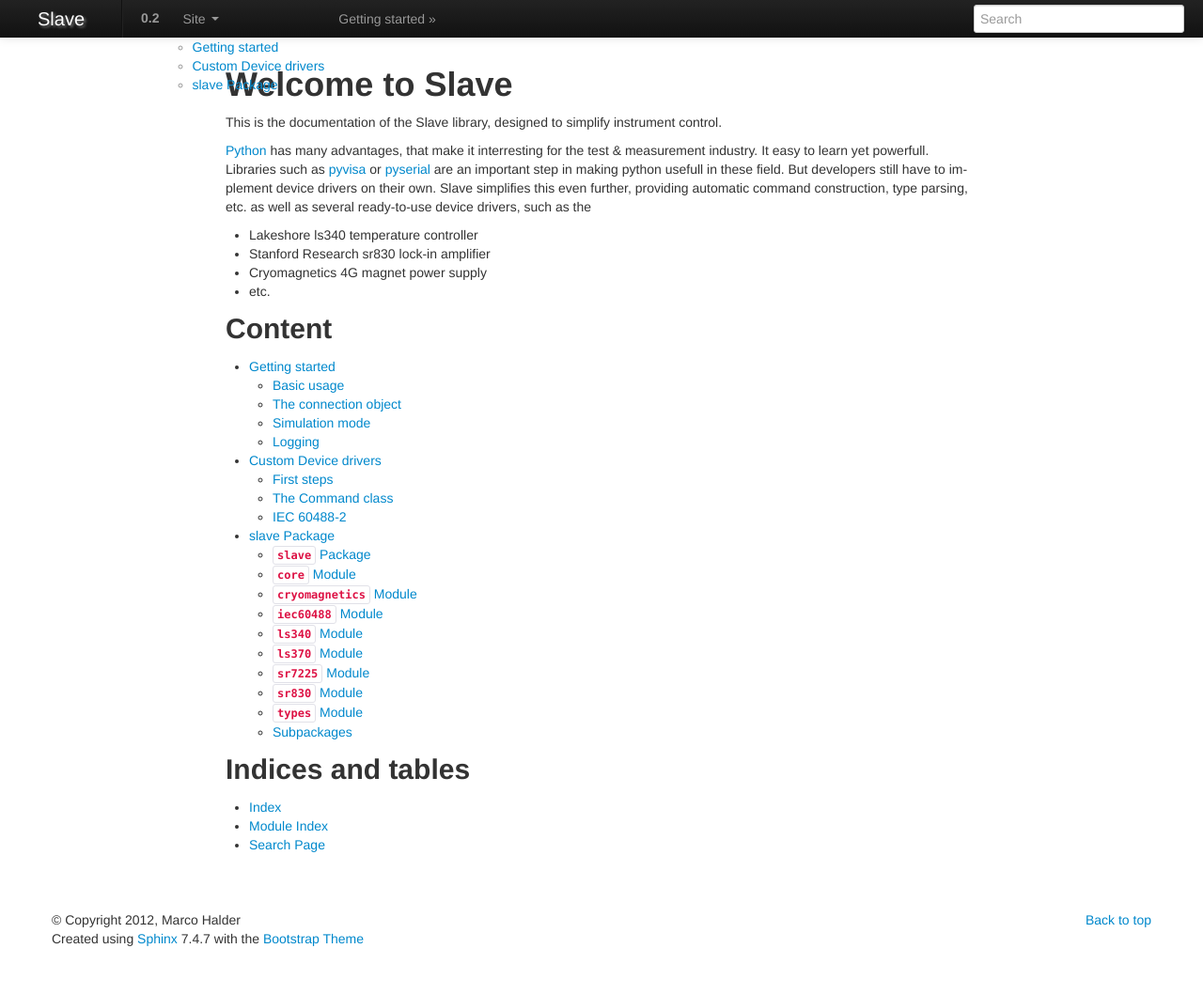
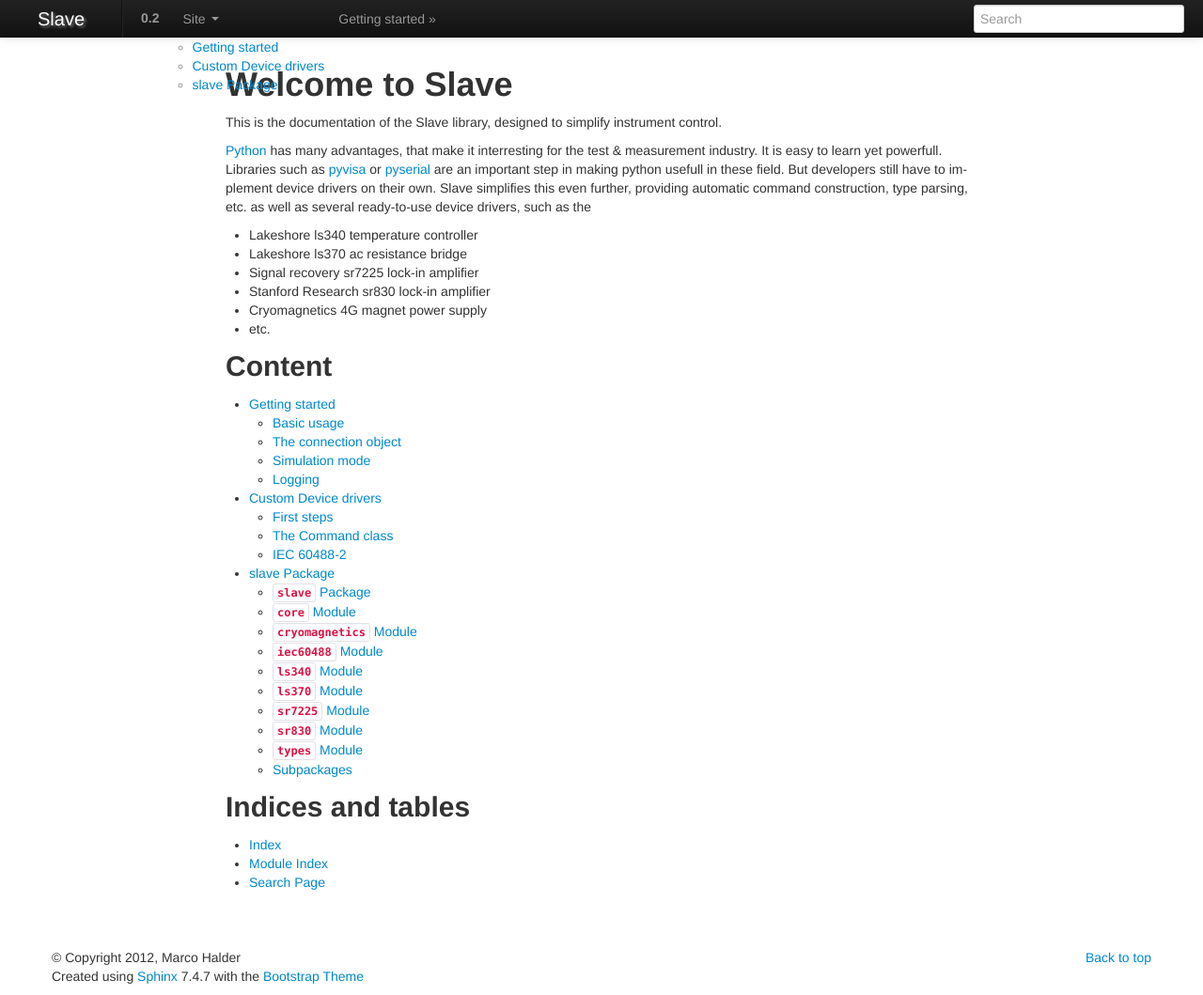
Before and after one commit to p3trus/slave, a Sphinx documentation site: the page built from doc/source/index.rst, in a window 1280 px wide and 1059 px high. Shown: the whole window at 94% size. Built offline with Sphinx 7.4.7, drawn with Linux system fonts in a browser that asks for light colours; formulas are drawn with MathJax 3.

Commit message:
Updated documentation.

```diff
--- a/doc/source/index.rst
+++ b/doc/source/index.rst
@@ -11,7 +11,7 @@
 instrument control.
 
 `Python`_ has many advantages, that make it interresting for the test &
-measurement industry. It easy to learn yet powerfull. Libraries such as
+measurement industry. It is easy to learn yet powerfull. Libraries such as
 `pyvisa`_ or `pyserial`_ are an important step in making python usefull in
 these field. But developers still have to implement device drivers on their
 own. Slave simplifies this even further, providing automatic command
@@ -19,6 +19,8 @@
 drivers, such as the
 
 * Lakeshore ls340 temperature controller
+* Lakeshore ls370 ac resistance bridge
+* Signal recovery sr7225 lock-in amplifier
 * Stanford Research sr830 lock-in amplifier
 * Cryomagnetics 4G magnet power supply
 * etc.
```
Also changed, not shown: 1 other file.
